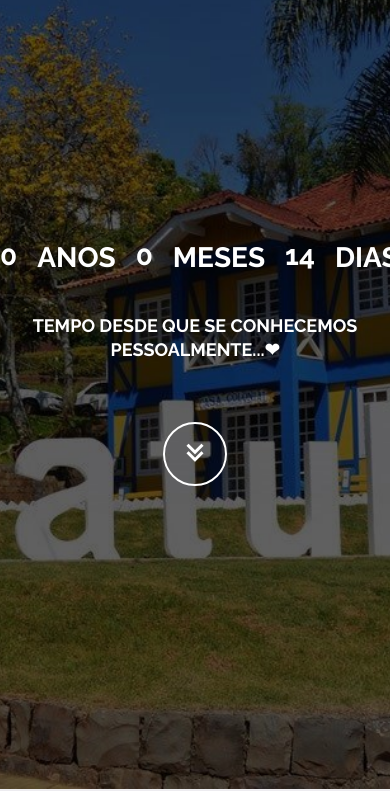
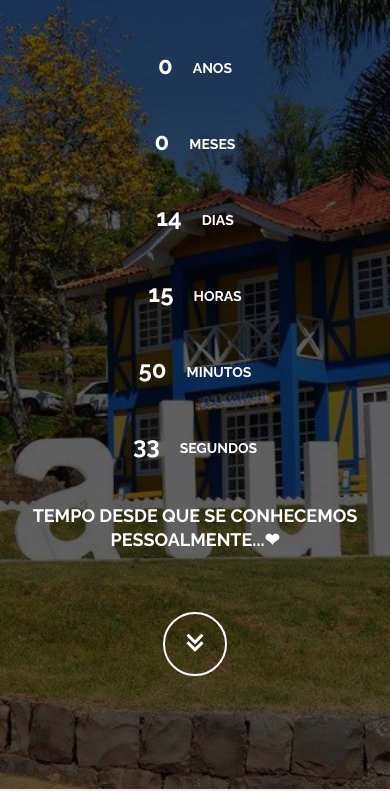
Before and after one commit to Like-a-B0ss/Leo-Luh, a plain HTML site: page index.html in a window 390 px wide. Shown: the part 55-846 px from the top of the page. Drawn offline with nearby package versions, Linux system fonts and the light colour scheme.

Commit message:
Update style.css

```diff
--- a/assets/css/style.css
+++ b/assets/css/style.css
@@ -514,6 +514,43 @@ color: #fff;
 
 
 
+}
+
+/* Estilos para a seção Hero em telas menores */
+@media (max-width: 768px) {
+  .hero-container {
+    text-align: center; /* Centraliza o conteúdo em telas menores */
+  }
+
+  .contador {
+    display: flex;
+    flex-wrap: wrap; /* Faz com que os itens do contador quebrem para a próxima linha em telas menores */
+    justify-content: center; /* Centraliza os itens do contador */
+  }
+
+  .item {
+    width: 50%; /* Define a largura dos itens do contador para 50% da largura da tela */
+    box-sizing: border-box; /* Evita problemas de quebra de layout */
+    text-align: center;
+
+  }
+
+  .item span {
+    font-size: 24px; /* Tamanho da fonte dos números do contador */
+    display: block;
+  }
+
+  .item p {
+    font-size: 14px; /* Tamanho da fonte das unidades (Anos, Meses, etc.) */
+  }
+
+  h2 {
+    font-size: 16px; /* Tamanho da fonte do subtítulo */
+  }
+
+  .btn-get-started {
+    font-size: 24px; /* Tamanho da fonte do botão */
+  }
 }
 
 /*--------------------------------------------------------------
```
